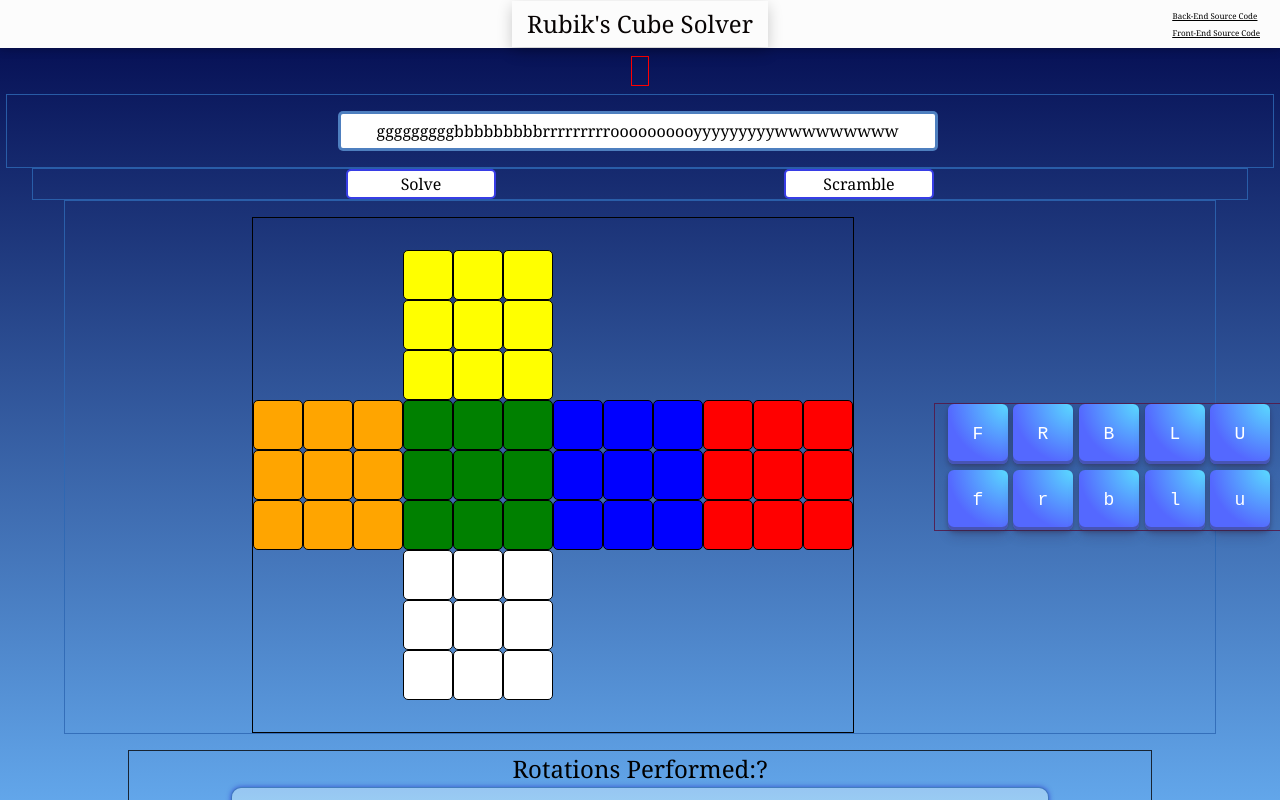
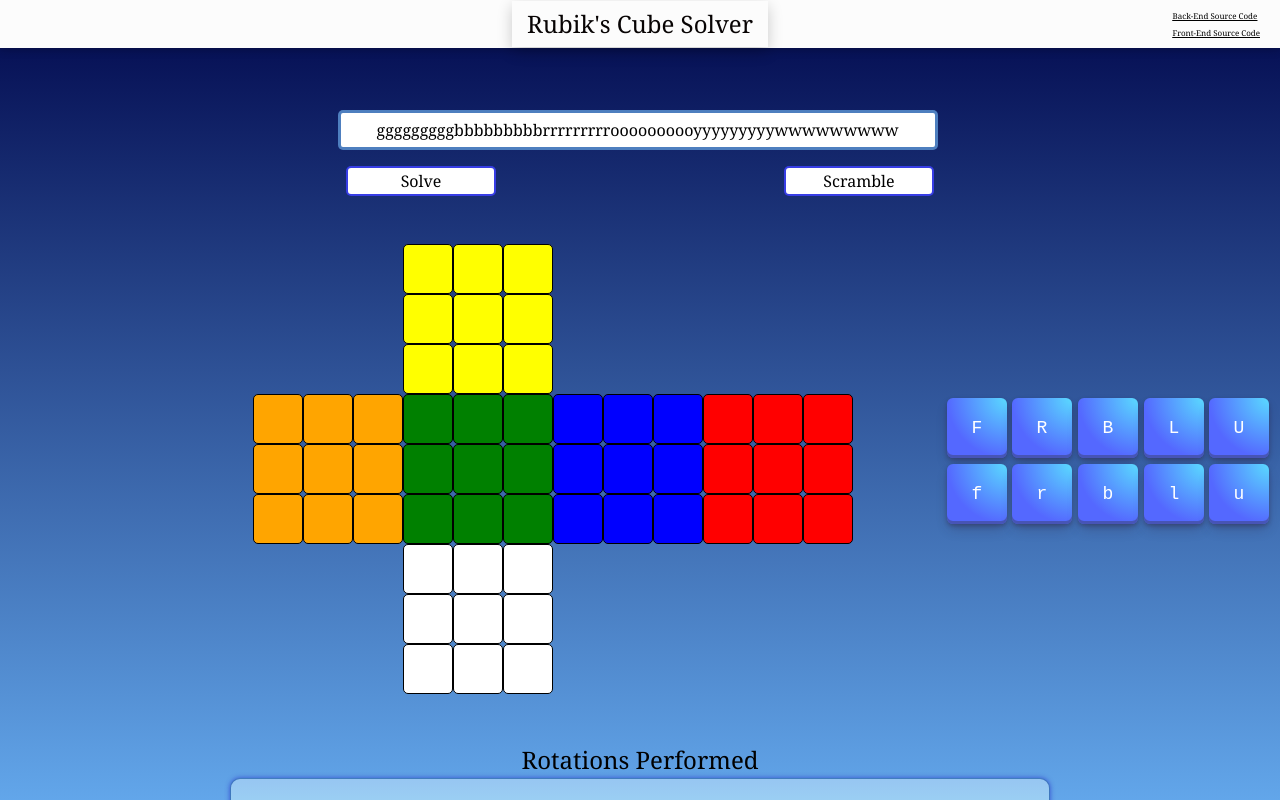
Before and after one commit to Arpan3323/rubiks-cube-frontend, a React (Create React App) app: page / in a window 1280 px wide. Built offline with nearby package versions, Linux system fonts and the light colour scheme.

Commit message:
refactor

```diff
--- a/src/components/cube/Cube.style.js
+++ b/src/components/cube/Cube.style.js
@@ -4,7 +4,6 @@ export const CubeContainer = styled.div`
 
     padding: 2rem 0;
     margin-top: 1rem;
-    border: 1px solid #000;
 
 
 `;
--- a/src/components/home/home.css
+++ b/src/components/home/home.css
@@ -9,7 +9,6 @@
 
 .errorMessage{
     align-items: center;
-    border : 1px solid red;
     margin: 0.5rem;
     height: 30px;
     padding: 0.5rem;
@@ -22,7 +21,6 @@
     justify-content: center;
     width: 99%;
     padding: 1rem 1rem 1rem 0.7rem;
-    border: 1px solid #2e68b4d7;
 
 
 }
@@ -35,7 +33,6 @@
     align-items: center;
     gap: 18rem;
     width: 95%;
-    border: 1px solid #2e68b4d7;
 
 }
 
@@ -81,7 +78,6 @@
     align-items: center;
     gap: 5rem;
     width: 90%;
-    border: 1px solid #2e68b4d7;
     padding-left: 20%;
 }
 
@@ -99,7 +95,6 @@
     .userButtonsContainer{
         gap: 7rem;
         width: 95%;
-        border: 1px solid #2e68b4d7;
 
     }
     .userButtonsContainer button{
--- a/src/components/rotationButtons/RotationButtons.css
+++ b/src/components/rotationButtons/RotationButtons.css
@@ -1,5 +1,4 @@
 .rotationButtonsContainer {
-  border: 1px solid #561644d7;
   max-width: 350px;
   min-width: 350px;
   height: 20%;
--- a/src/components/rotationButtons/RotationButtons.js
+++ b/src/components/rotationButtons/RotationButtons.js
@@ -6,36 +6,36 @@ const RotationButtons = ({rotator, cube}) => {
 
   return (
     <div className='rotationButtonsContainer'>
-        <button onClick={() => rotator("F", cube)}>
+        <span title='Rotate front face clockwise'><button onClick={() => rotator("F", cube)}>
             F
-        </button>
-        <button onClick={() => rotator("R", cube)}>
+        </button></span>
+        <span title='Rotate right face clockwise'><button onClick={() => rotator("R", cube)}>
             R
-        </button >
-        <button onClick={() => rotator("B", cube)}>
+        </button ></span>
+        <span title='Rotate back face clockwise'><button onClick={() => rotator("B", cube)}>
             B
-        </button>
-        <button onClick={() => rotator("L", cube)}>
+        </button></span>
+        <span title='Rotate left face clockwise'><button onClick={() => rotator("L", cube)}>
             L
-        </button>
-        <button onClick={() => rotator("U", cube)}>
+        </button></span>
+        <span title='Rotate up face clockwise'><button onClick={() => rotator("U", cube)}>
             U
-        </button>
-        <button onClick={() => rotator("f", cube)}>
+        </button></span>
+        <span title='Rotate front face counter-clockwise'><button onClick={() => rotator("f", cube)}>
             f
-        </button>
-        <button onClick={() => rotator("r", cube)}>
+        </button></span>
+        <span title='Rotate right face counter-clockwise'><button onClick={() => rotator("r", cube)}>
             r
-        </button>
-        <button onClick={() => rotator("b", cube)}>
+        </button></span>
+        <span title='Rotate back face counter-clockwise'><button onClick={() => rotator("b", cube)}>
             b
-        </button>
-        <button onClick={() => rotator("l", cube)}>
+        </button></span>
+        <span title='Rotate left face counter-clockwise'><button onClick={() => rotator("l", cube)}>
             l
-        </button>
-        <button onClick={() => rotator("u", cube)}>
+        </button></span>
+        <span title='Rotate up face counter-clockwise'><button onClick={() => rotator("u", cube)}>
             u
-        </button>
+        </button></span>
     </div>
   )
 }
--- a/src/components/rotationsText/RotationsText.css
+++ b/src/components/rotationsText/RotationsText.css
@@ -1,5 +1,4 @@
 .rotationsTextContainer{
-    border: 1px solid #0b0e12d7;
     margin: 1rem;
     display: flex;
     flex-direction: column;
--- a/src/components/rotationsText/RotationsText.js
+++ b/src/components/rotationsText/RotationsText.js
@@ -5,7 +5,7 @@ const RotationsText = ({solution}) => {
   return (
     <div className='rotationsTextContainer'>
         <label>
-            Rotations Performed:<span title='explanation'>?</span>
+            Rotations Performed
         </label>
         <textarea id='rotationsText' className='rotationsText' value={solution} readOnly />
 
```
Also changed, not shown: src/components/cube/Cube.js (+0 -8 lines), src/components/home/Home.js (+0 -11 lines).
